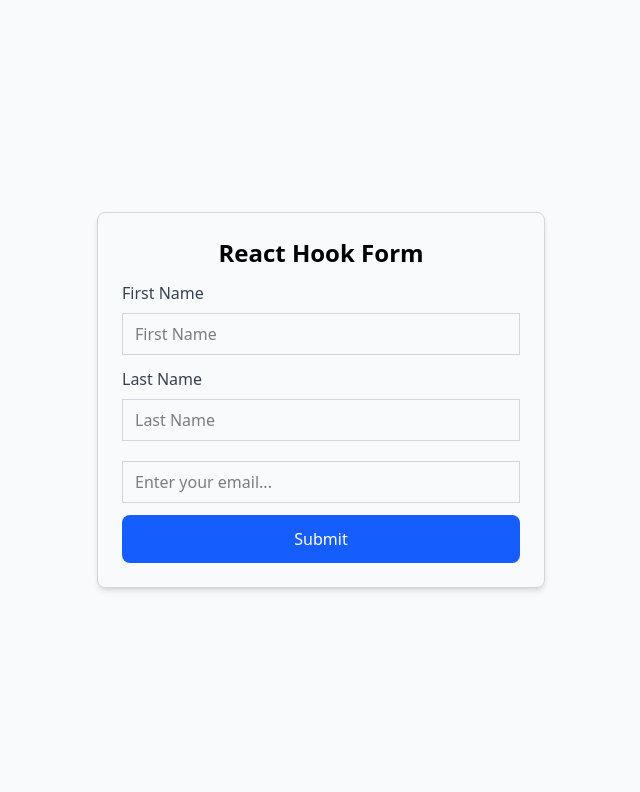
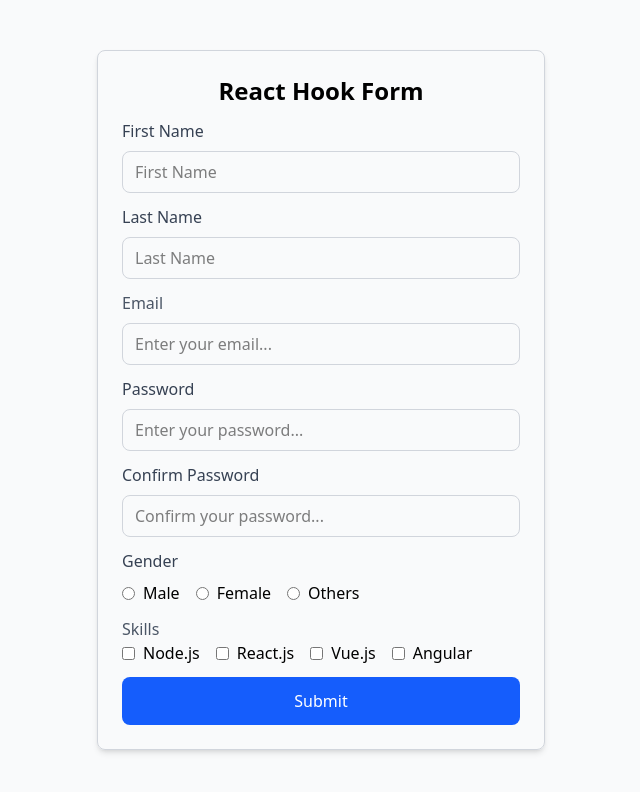
Before and after one commit to Milan-Grg0505/React-Hook-Form, a React app in the folder frontend/: page / in a window 1280 px wide. Shown: the top 792 px of the page, without its empty margins (319-959 px from the left). Built offline with nearby package versions, Linux system fonts and the light colour scheme; the HTML template or start-up script is replaced by a standard one.

Commit message:
added radio button for gender and checkbox for skills with validation

```diff
--- a/frontend/src/FormWithReactHook.jsx
+++ b/frontend/src/FormWithReactHook.jsx
@@ -6,15 +6,25 @@ const FormWithReactHook = () => {
     register,
     handleSubmit,
     reset,
+    getValues,
     formState: { errors, isSubmitting }
   } = useForm({});
 
 
-  const onSubmit = (data) => {
+  const onSubmit = async (data) => {
+
+    await new Promise((resolve, reject) => {
+      setTimeout(() => {
+        resolve(data)
+      }, [2000])
+    })
+
     console.log("form submitted successfully")
     console.log(data)
 
-    reset()//reset form after submitting
+    setTimeout(() => {
+      reset()//reset form after submitting
+    }, 1000)
 
   }
   return (
@@ -42,7 +52,7 @@ const FormWithReactHook = () => {
                 })}
                 type="text"
                 placeholder='First Name'
-                className={`w-full border border-gray-300 rouded-lg px-3 py-2 ${errors.firstName ? "border-red-500" : "border-gray-300"}`}
+                className={`w-full border border-gray-300 rouded-lg px-3 py-2 rounded-lg ${errors.firstName ? "border-red-500" : "border-gray-300"}`}
               />
               {errors.firstName && (
                 <p className='text-red-600'>{errors.firstName.message}</p>
@@ -63,7 +73,7 @@ const FormWithReactHook = () => {
                 }
                 type="text"
                 placeholder='Last Name'
-                className={`w-full border border-gray-300 rouded-lg px-3 py-2 ouline-0 ${errors.lastName ? "border-red-500" : "border-gray-300"}`}
+                className={`w-full border border-gray-300 rouded-lg px-3 py-2 outline-0 rounded-lg ${errors.lastName ? "border-red-500" : "border-gray-300"}`}
               />
 
               {errors.lastName && (
@@ -77,6 +87,7 @@ const FormWithReactHook = () => {
             <div className='w-full'>
               <label htmlFor="email"
                 className='block text-md text-gray-600 font-medium mb-2'>
+                Email
               </label>
 
               <input
@@ -89,13 +100,137 @@ const FormWithReactHook = () => {
                 })}
                 type="email"
                 placeholder='Enter your email...'
-                className={`w-full border border-gray-300 rouded-lg px-3 py-2 ouline-0 ${errors.email ? "border-red-500" : "border-gray-300"}`}
+                className={`w-full border border-gray-300 rouded-lg px-3 py-2 outline-0 rounded-lg ${errors.email ? "border-red-500" : "border-gray-300"}`}
 
               />
 
               <p className='text-red-600'>{errors.email?.message}</p>
 
             </div>
+
+
+            {/* password section */}
+            <div className='w-full'>
+              <label
+                htmlFor="lastName"
+                className='block text-md font-medium text-gray-700 mb-2'
+              >Password
+              </label>
+
+              <input
+                {...register("password", {
+                  required: "Password is required",
+                  minLength: {
+                    value: 8,
+                    message: "Password must be up to 8 characters"
+                  },
+                  maxLength: {
+                    value: 15,
+                    message: "Password cannot exceed 15 characters"
+                  }
+                })}
+                type="password"
+                placeholder='Enter your password...'
+                className={`w-full border border-gray-300 rounded-lg px-3 py-2 outline-0 ${errors.password ? "border-red-500" : "border-gray-300"}`}
+              />
+
+              <p className='text-red-600'>{errors.password?.message}</p>
+
+            </div>
+
+            {/* confirm password section */}
+            <div className='w-full'>
+
+              <label
+                htmlFor="confirmPassword"
+                className='block text-md font-medium text-gray-700 mb-2'
+              >Confirm Password
+              </label>
+              <input
+                {
+                ...register("confirmPassword", {
+                  required: "Confirm password is required",
+                  validate: (value) => {
+                    return value === getValues("password") || "Password doesnot match"
+                  }
+
+                })
+                }
+                type='password'
+                placeholder='Confirm your password...'
+                className={`w-full border border-gray-300 px-3 py-2 rounded-lg outline-0 ${errors.confirmPassword}`}
+              />
+
+              <p className='text-red-600'>{errors.confirmPassword?.message}</p>
+            </div>
+
+            {/* gender section */}
+            <div className='w-full'>
+
+              <label
+                htmlFor="gender"
+                className='block text-md font-medium text-gray-700 mb-2'
+              >Gender
+              </label>
+
+              <div className="flex gap-4 items-center">
+                {[{ value: "male", label: "Male" },
+                { value: "female", label: "Female" },
+                { value: "otherss", label: "Others" }
+                ].map((option) => (
+                  <label key={option.value} className='flex space-x-2 items-center'>
+
+                    <input
+                      {...register("gender", {
+                        required: "Please select your gender"
+                      })}
+                      type="radio"
+                      value={option.value}
+                      className='text-blue-600 focus:ring-blue-500'
+                    />
+                    <span>{option.label}</span>
+
+                  </label>
+                ))}
+
+              </div>
+              <p className='text-red-600'>{errors.gender?.message}</p>
+            </div>
+
+            {/* skills section */}
+            <div className="w-full">
+              <label htmlFor="skills" className='text-md font-medium text-gray-600 mb-2'>
+                Skills
+              </label>
+
+              {/* using array method to display checkbox of skills */}
+
+              <div className='flex gap-4 items-center'>
+                {[
+                  { value: "node.js", label: "Node.js" },
+                  { value: "react.js", label: "React.js" },
+                  { value: "vue.js", label: "Vue.js" },
+                  { value: "angular", label: "Angular" }
+                ].map((option, index) => (
+                  <label key={index} className='flex space-x-2 items-center'>
+
+                    <input
+                      {...register("skills", {
+                        required: "Please select at least one skill"
+                      })}
+                      type="checkbox"
+                      value={option.value}
+                      className='text-blue-600 focus:ring-blue-500'
+                    />
+                    <span>{option.label}</span>
+                  </label>
+                ))}
+              </div>
+
+              <p className='text-red-600'>{errors.skills?.message}</p>
+
+            </div>
+
 
             {/* button to submit form */}
             <button
```
